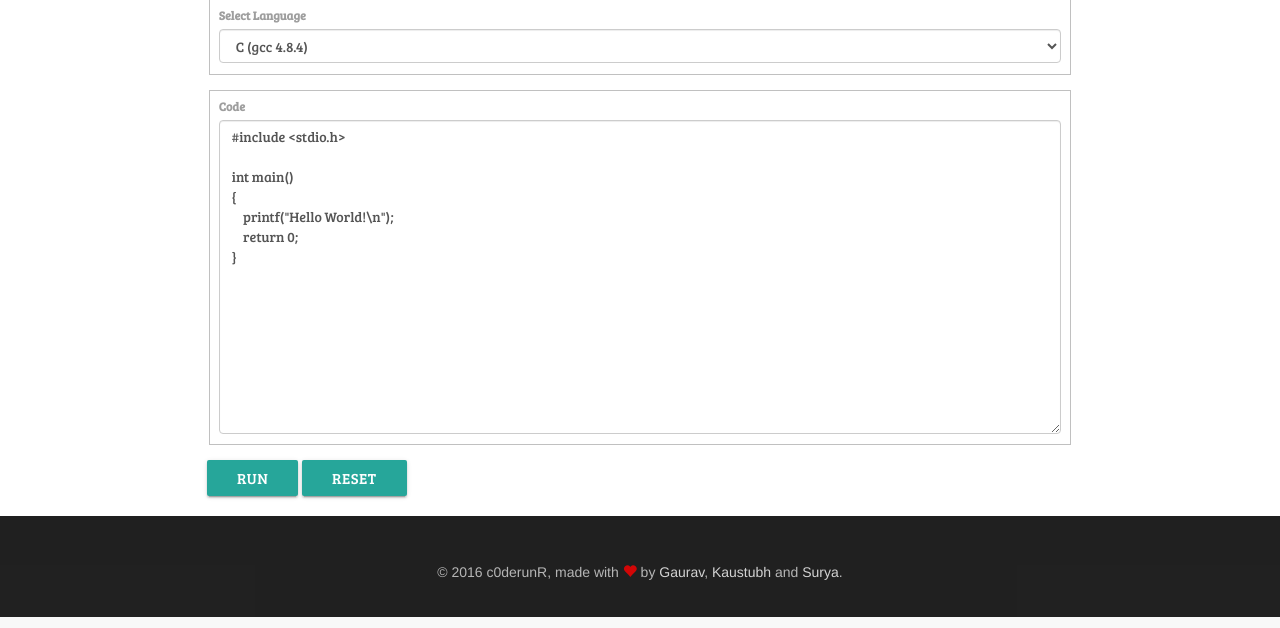
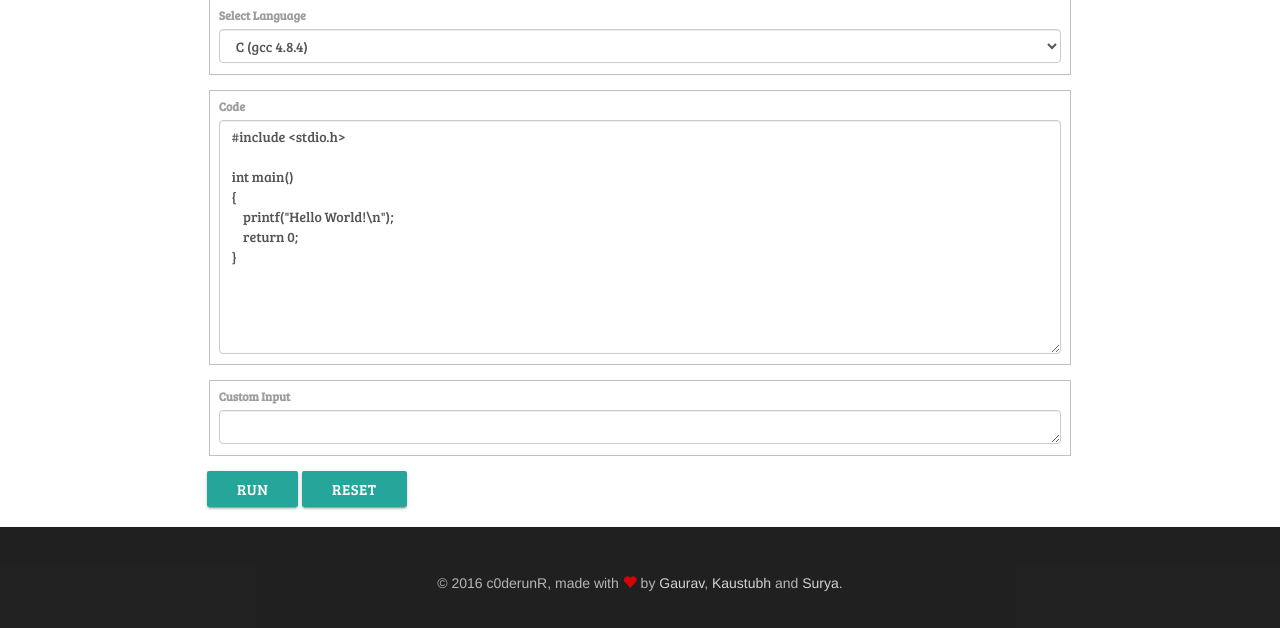
Before and after one commit to kaustubhhiware/c0derunR, a Django app: page / in a window 1280 px wide. Shown: the part 198-826 px from the top of the page. Run offline with Django 3.2, Linux system fonts and the light colour scheme; some libraries are stand-ins or nearby versions.

Commit message:
add custom input functionality

```diff
--- a/coyote/views.py
+++ b/coyote/views.py
@@ -14,13 +14,15 @@ def home(request):
         if request.is_ajax():
             lang = request.POST.get('lang')
             source = request.POST.get('source')
-            data = {"lang": lang, "source": source}
+            inputl = request.POST.get('input')
+            data = {"lang": lang, "source": source, "input": inputl}
 
             data = {
                 'client_secret': CLIENT_SECRET,
                 'async': 0,
                 'source': source,
                 'lang': lang,
+                'input': inputl,
                 'time_limit': 5,
                 'memory_limit': 262144,
             }
--- a/templates/init.html
+++ b/templates/init.html
@@ -61,8 +61,7 @@
         <ul class="nav navbar-nav" style="float:right;">
            <li><a  href="https://github.com/kaustubhhiware/c0derunR">Source</a></li>
            <li><a  href="/htmlviewer">HTML viewer</a></li>
-           <!-- <li><a  href="#">Online Code Compiler & Player</a></li> -->
-           <!-- Isko neeche bhi daal sakte hai-->
+           <!-- <li><a  href="#">Online IDE</a></li> -->
            <li class="dropdown">
              <a href="" class="dropdown-toggle" data-toggle="dropdown" role="button" aria-haspopup="true" aria-expanded="false">Developers <span class="caret"></span></a>
              <ul class="dropdown-menu">
@@ -108,7 +107,7 @@ h2, .waves-effect, .nav, .form-group, .table, .page-footer {
 
           <fieldset class="form-group">
             <label for="code-form">Code</label>
-            <textarea class="form-control" id="source" rows="15">
+            <textarea class="form-control" id="source" rows="11">
 #include <stdio.h>
 
 int main()
@@ -117,6 +116,13 @@ int main()
     return 0;
 }            </textarea>
 
+          </fieldset>
+
+          <fieldset class="form-group">
+            <label for="code-form" class="togvis">Custom Input</label>
+            <p>
+                <textarea class="form-control" id="input_text" rows="1"></textarea>
+            </p>
           </fieldset>
 
        <button type="submit" id="submit" class="waves-effect waves-light btn">Run</button>
@@ -181,6 +187,17 @@ int main()
 </style>
 
  <script>
+
+// Toggle custom input
+$(function(){
+
+    $('label.togvis').click(function() {
+    $(this).parents("fieldset").find("*:not('label')").toggle();
+    return true;
+});
+
+});
+
 //For getting CSRF token
 function getCookie(name) {
        var cookieValue = null;
@@ -208,7 +225,7 @@ function getCookie(name) {
    var e = document.getElementById("lang");
    var lang = e.options[e.selectedIndex].value;
    var source = $('#source').val();
-
+   var input = $('#input_text').val();
    // This is the Ajax post.Observe carefully.
   //  It is nothing but details of where_to_post,what_to_post
 
@@ -217,7 +234,8 @@ function getCookie(name) {
            type : "POST", // http method
            data : { csrfmiddlewaretoken : csrftoken,
            lang : lang,
-           source : source
+           source : source,
+           input :  input
            }, // data sent with the post request
 
           success: function(json){
```
